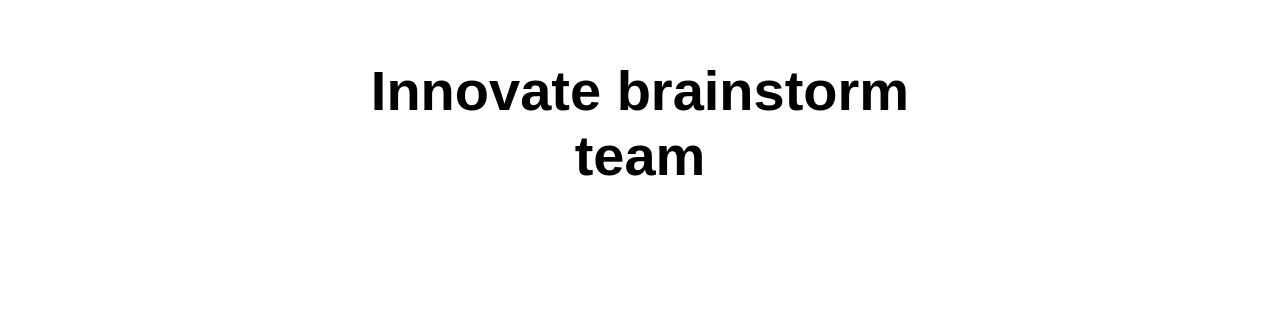
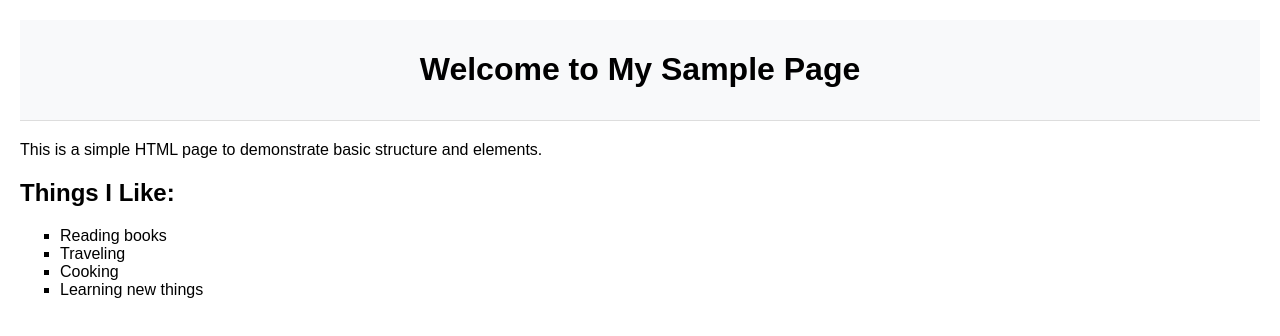
Before and after one commit to santuchakrabortyey/my-first-static-web-app, a website: page src/index.html in a window 1280 px wide. Drawn offline with Linux system fonts and the light colour scheme.

Commit message:
Update index.html

```diff
--- a/src/index.html
+++ b/src/index.html
@@ -1,17 +1,41 @@
 <!DOCTYPE html>
 <html lang="en">
-
 <head>
-  <meta charset="UTF-8">
-  <meta name="viewport" content="width=device-width, initial-scale=1.0">
-  <link rel="stylesheet" href="styles.css">
-  <title>Innovate brainstorm team</title>
+    <meta charset="UTF-8">
+    <meta name="viewport" content="width=device-width, initial-scale=1.0">
+    <title>Sample HTML Page</title>
+    <style>
+        body {
+            font-family: Arial, sans-serif;
+            margin: 20px;
+        }
+        header {
+            background-color: #f8f9fa;
+            padding: 10px;
+            text-align: center;
+            border-bottom: 1px solid #ddd;
+        }
+        main {
+            margin-top: 20px;
+        }
+        ul {
+            list-style-type: square;
+        }
+    </style>
 </head>
-
 <body>
-  <main>
-    <h1>Innovate brainstorm team</h1>
-  </main>
+    <header>
+        <h1>Welcome to My Sample Page</h1>
+    </header>
+    <main>
+        <p>This is a simple HTML page to demonstrate basic structure and elements.</p>
+        <h2>Things I Like:</h2>
+        <ul>
+            <li>Reading books</li>
+            <li>Traveling</li>
+            <li>Cooking</li>
+            <li>Learning new things</li>
+        </ul>
+    </main>
 </body>
-
 </html>
```
